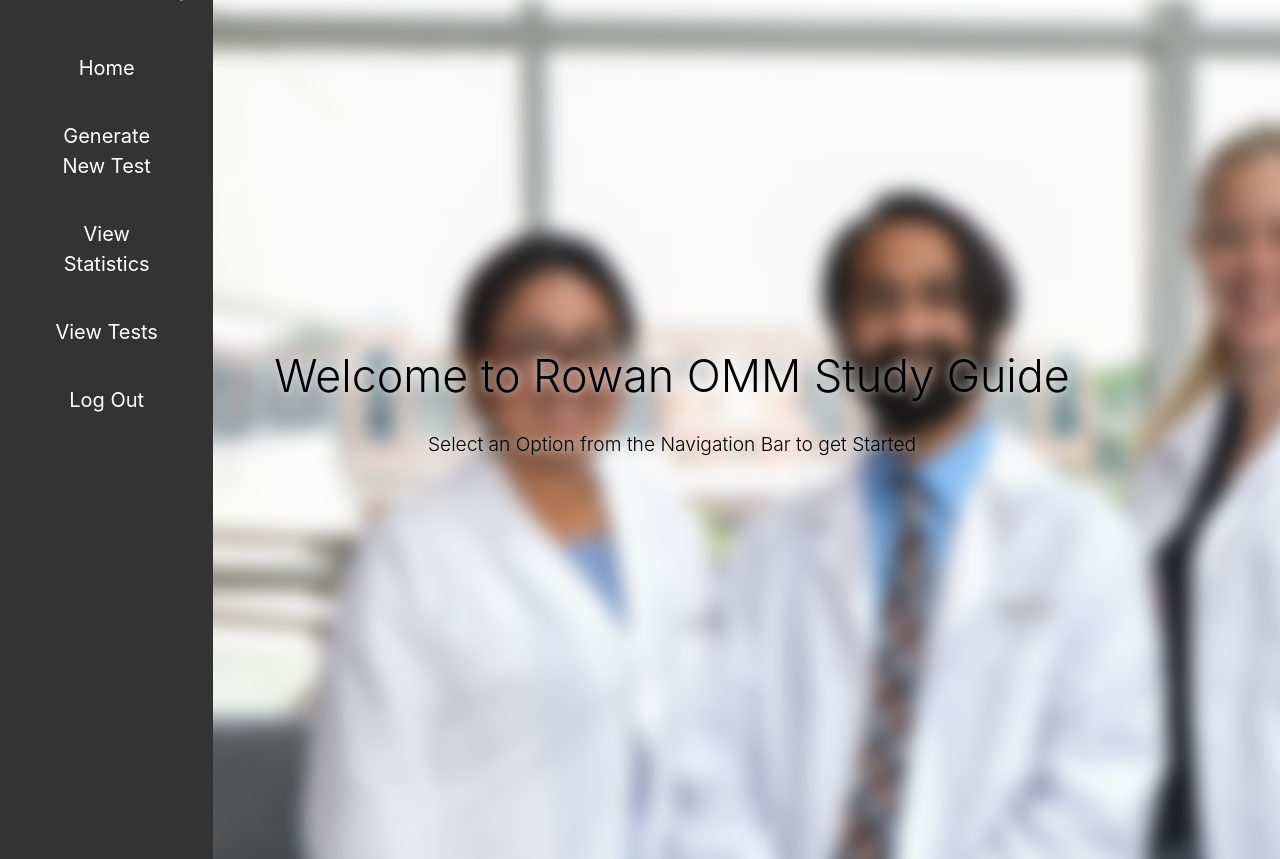
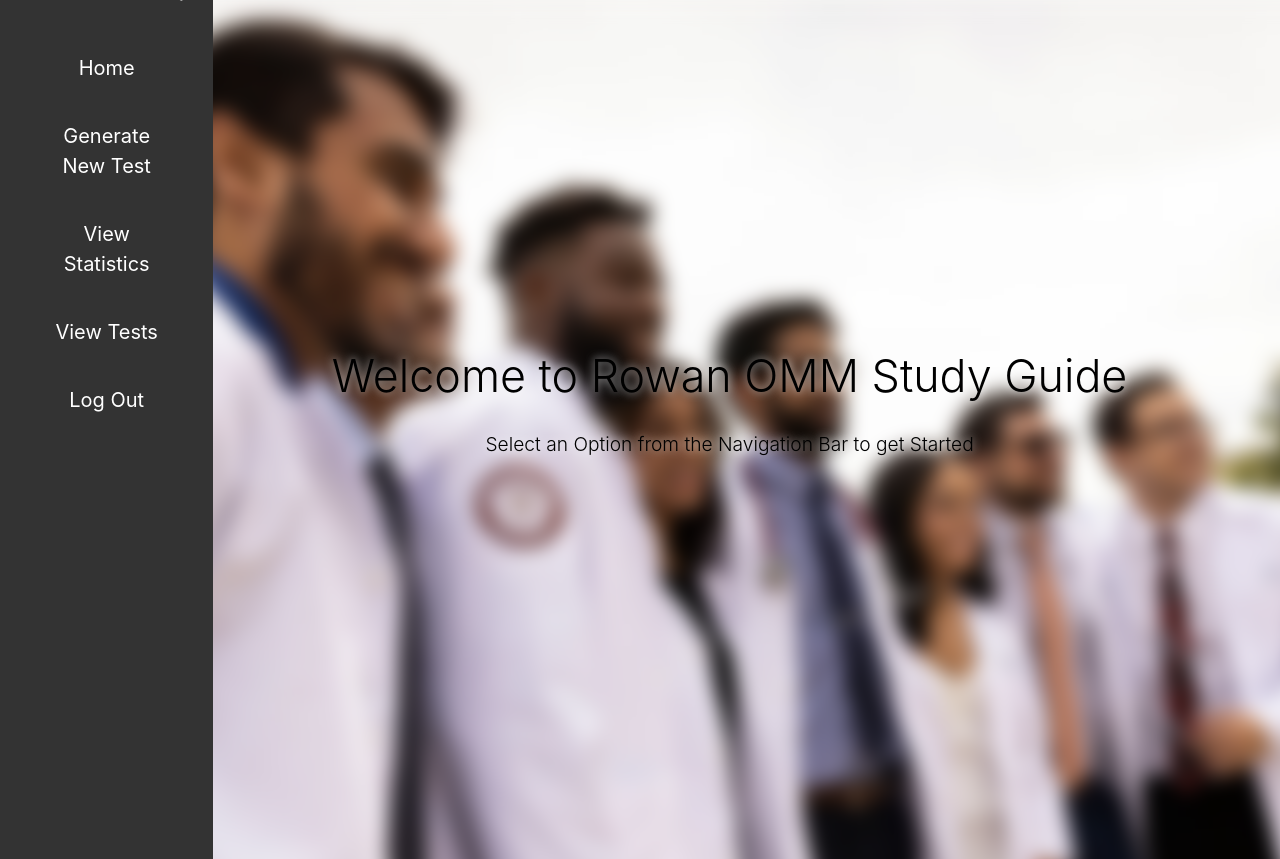
Before and after one commit to jacobdelega/OMMProject, a Flask app: page /home in a window 1280 px wide; the page is wider, and only the part inside the window is pictured. Shown: the part 105-964 px from the top of that part. Run offline with Flask 3, Linux system fonts and the light colour scheme; the visitor is signed in with stand-in values (Sample User, id 1); some libraries are stand-ins or nearby versions.

Commit message:
Update home.html

```diff
--- a/templates/home.html
+++ b/templates/home.html
@@ -8,11 +8,9 @@
     <link rel="stylesheet" href="https://cdn.jsdelivr.net/npm/bootstrap@4.3.1/dist/css/bootstrap.min.css"
         integrity="sha384-ggOyR0iXCbMQv3Xipma34MD+dH/1fQ784/j6cY/iJTQUOhcWr7x9JvoRxT2MZw1T" crossorigin="anonymous">
     <script src="https://ajax.googleapis.com/ajax/libs/jquery/3.6.4/jquery.min.js"></script>
-    <script src="https://maxcdn.bootstrapcdn.com/bootstrap/3.4.1/js/bootstrap.min.js"></script>
-    <script src="https://cdn.jsdelivr.net/npm/bootstrap@5.2.3/dist/js/bootstrap.min.js"></script>
 </head>
 
-<body style="margin: 0; overflow-x: hidden;">
+<body style="margin: 0; overflow-x: hidden; background-color: #f8f7f5;">
     <div class="container-fluid" style="padding: 0;">
         <div class="row" style="margin: 0;">
             <div class="col-md-3" style="padding: 0;">
@@ -31,32 +29,16 @@
                     </div>
 
                     <div class="text-overlay">
-                        <p class="display-3" style="color: black; position: absolute; top: 50%; left: 50%; transform: translate(-50%, -50%); z-index: 1; text-align: center; font-size: 3.5vw; white-space: nowrap;">
+                        <p class="display-3" style="color: black; position: absolute; top: 50%; left: 57%; transform: translate(-50%, -50%); z-index: 1; text-align: center; font-size: 3.5vw; white-space: nowrap;">
                             Welcome to Rowan OMM Study Guide
                         </p>
-                        <p class="lead" style="color: black; position: absolute; top: 57%; left: 50%; transform: translate(-50%, -50%); z-index: 1; text-align: center; font-size: 1.5vw;">
+                        <p class="lead" style="color: black; position: absolute; top: 57%; left: 57%; transform: translate(-50%, -50%); z-index: 1; text-align: center; font-size: 1.5vw;">
                             Select an Option from the Navigation Bar to get Started
                         </p>
                     </div>
 
                     <div class="mySlides fade">
-                        <img src="/static/Rowan_OMM1.jpg" alt="Image 1" style="width: 100%; height: 100vh; object-fit: cover;">
-                    </div>
-
-                    <div class="mySlides fade">
-                        <img src="/static/Rowan_OMM2.jpg" alt="Image 2" style="width: 100%; height: 100vh; object-fit: cover;">
-                    </div>
-
-                    <div class="mySlides fade">
-                        <img src="/static/Rowan_OMM3.jpg" alt="Image 3" style="width: 100%; height: 100vh; object-fit: cover;">
-                    </div>
-
-                    <div class="mySlides fade">
-                        <img src="/static/Rowan_OMM4.jpg" alt="Image 4" style="width: 100%; height: 100vh; object-fit: cover;">
-                    </div>
-
-                    <div class="mySlides fade">
-                        <img src="/static/Rowan_OMM5.jpg" alt="Image 5" style="width: 100%; height: 100vh; object-fit: cover;">
+                        <img src="/static/Rowan_OMM4.jpg" alt="Image 1" style="width: 105%; height: 100vh; object-fit: cover; filter: blur(10px);">
                     </div>
 
                     {% endblock %}
@@ -67,8 +49,8 @@
 
     <style>
         .slideshow-container {
-            width: 105vw;
-            height: 110vh;
+            width: 100vw;
+            height: 100vh;
             overflow-x: hidden;
         }
 
@@ -83,8 +65,7 @@
         }
 
         .mySlides {
-            display: none;
-            filter: blur(10px);
+            display: block;
         }
 
         .text-overlay {
@@ -95,9 +76,7 @@
             height: 100%;
             z-index: 1;
         }
-    </style>
 
-<style>
         .text-overlay p {
             color: black;
             position: absolute;
@@ -108,7 +87,6 @@
             text-align: center;
             font-size: 75px;
             white-space: nowrap;
-
             text-shadow: 0 0 10px rgba(255, 255, 255, 0.8);
         }
 
@@ -121,34 +99,10 @@
             z-index: 1;
             text-align: center;
             font-size: 30px;
-
-
             text-shadow: 0 0 10px rgba(255, 255, 255, 0.8);
         }
     </style>
 
-    <script>
-        $(document).ready(function () {
-            showSlides();
-        });
-
-        var currentIndex = 0;
-
-        function showSlides() {
-            var i;
-            var slides = document.getElementsByClassName("mySlides");
-            for (i = 0; i < slides.length; i++) {
-                slides[i].style.display = "none";
-            }
-            currentIndex++;
-            if (currentIndex > slides.length) {
-                currentIndex = 1;
-            }
-            slides[currentIndex - 1].style.display = "block";
-            setTimeout(showSlides, 8000); // Change slide every 8 seconds
-        }
-    </script>
-
 </body>
 
 </html>
```
Lines whose indentation alone changed are shown as unchanged.
